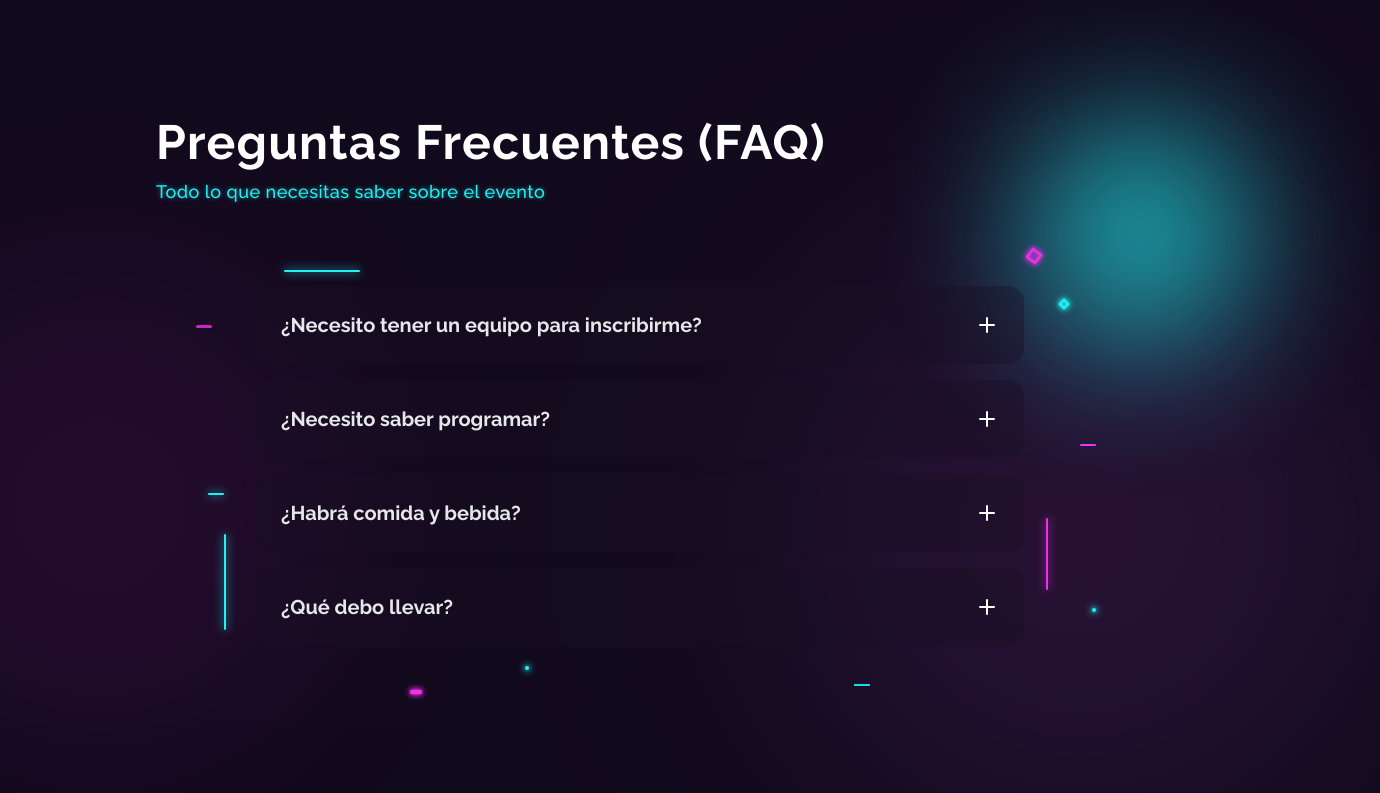
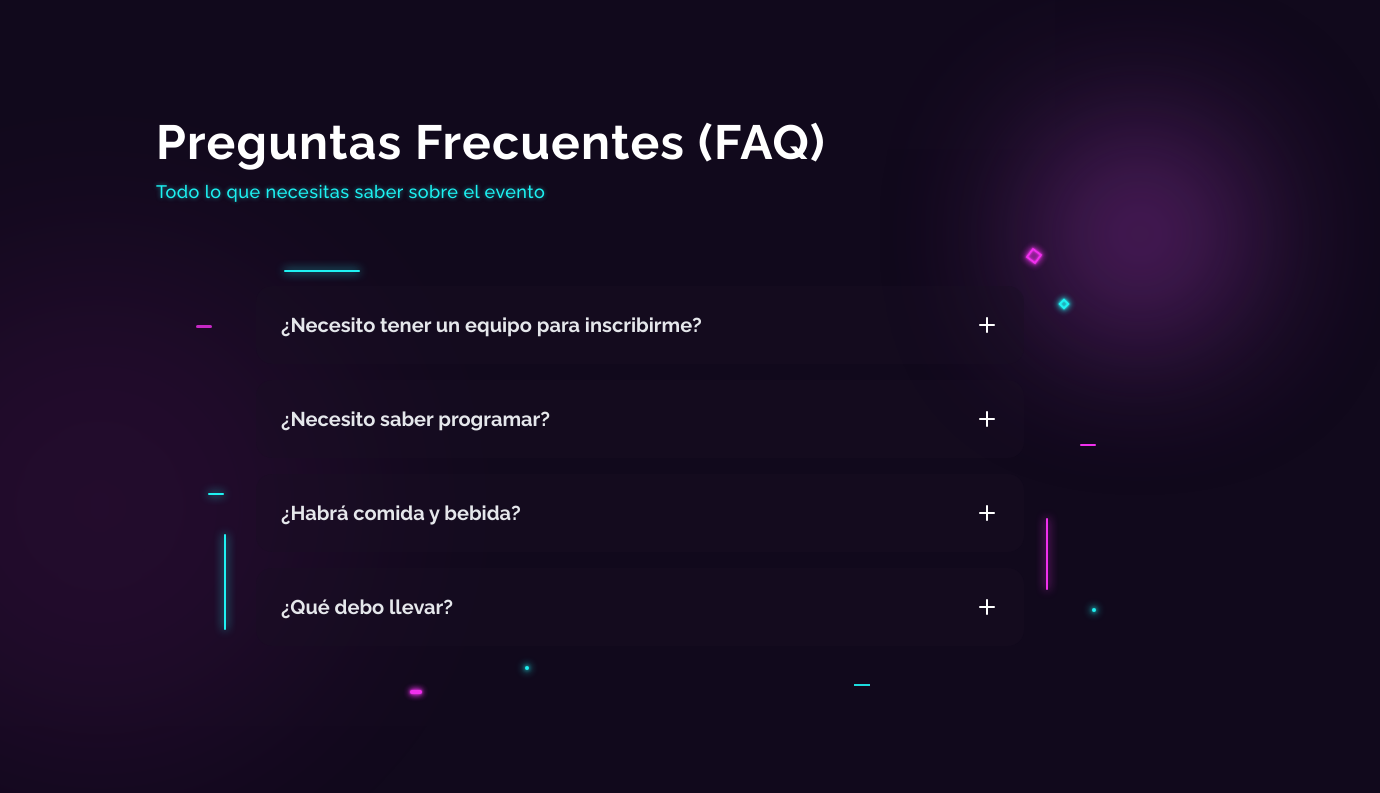
Before and after one commit to AnthoLogy63/GGJ-Arequipa-Site, a React (Vite) app in the folder ggj-aqp/: page / in a window 1280 px wide. Shown: the part 4340-5133 px from the top of the page, 1380 px wide, since content can reach past the window. Built offline with nearby package versions, Linux system fonts and the light colour scheme; a web font is replaced by a local one.

Commit message:
style: ajustar círculos de fondo en faqsection - cambiar cyan a morado y eliminar círculo inferior

```diff
--- a/ggj-aqp/src/components/home/FaqSection.tsx
+++ b/ggj-aqp/src/components/home/FaqSection.tsx
@@ -33,11 +33,13 @@ const FaqSection = () => {
             {/* 1. Mancha Magenta Intensa (Izquierda Centro) - Destaca los adornos laterales */}
             <div className="absolute top-[30%] -left-[150px] w-[500px] h-[500px] bg-[#F130EE] opacity-[0.08] blur-[100px] rounded-full pointer-events-none"></div>
 
-            {/* 2. Mancha Morada Oscura (Derecha Abajo) - Soporte visual */}
-            <div className="absolute bottom-[-100px] -right-[100px] w-[600px] h-[600px] bg-[#6E2880] opacity-20 blur-[120px] rounded-full pointer-events-none mix-blend-screen"></div>
-
-            {/* 3. Pequeño acento Cyan (Arriba Derecha) - Detalle vibrante */}
-            <div className="absolute top-20 right-10 w-[200px] h-[200px] bg-[#1DF2F2] opacity-[0.05] blur-[80px] rounded-full pointer-events-none animate-pulse"></div>
+            {/* 2. Acento Morado (Arriba Derecha) - Detalle sutil con pulso lento */}
+            <div
+                className="absolute top-20 right-10 w-[200px] h-[200px] bg-[#6E2880] opacity-[0.06] blur-[80px] rounded-full pointer-events-none"
+                style={{
+                    animation: 'pulse 4s ease-in-out infinite'
+                }}
+            ></div>
 
             <div className="w-full max-w-3xl relative">
 
```
